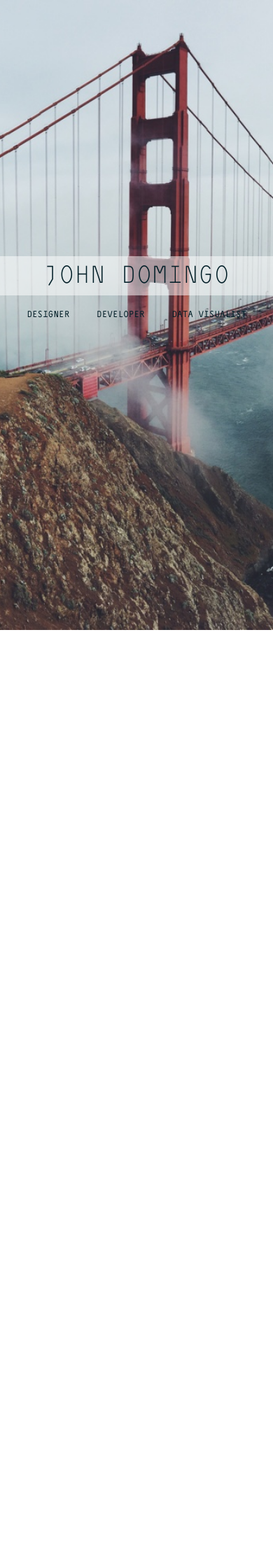
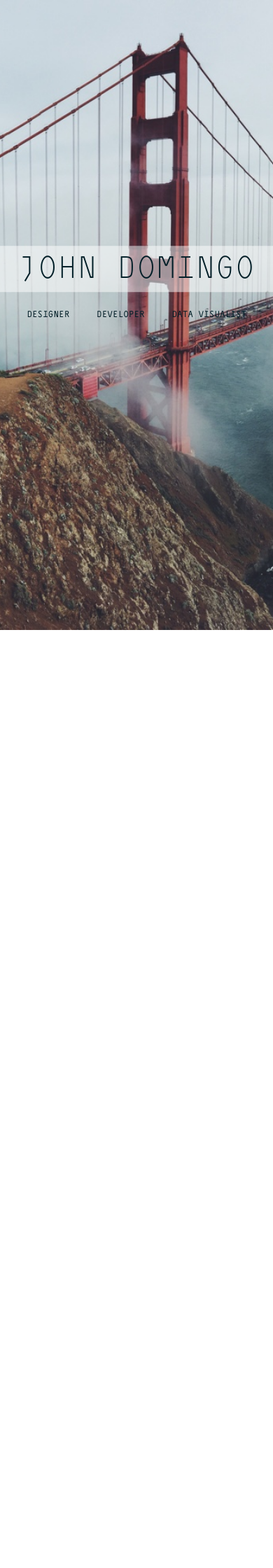
Before and after one commit to jwdomingo/jwdomingo.github.io, a Jekyll site: the page built from index.html, in a window 390 px wide. Shown: the top 2240 px of the page at 70% size. Built offline with Jekyll 4.4.1, drawn with Linux system fonts in a browser that asks for light colours.

Commit message:
Added max-height media queries and added size and transform bourbon mixins

```diff
--- a/_sass/_home.sass
+++ b/_sass/_home.sass
@@ -11,8 +11,7 @@
   .bg-img
     z-index: -1
     position: relative
-    height: 100vh
-    width: 100%
+    +size(100% 100vh)
     background:
       image: url('/assets/img/ggate1719x800.jpg')
       repeat: no-repeat
@@ -21,15 +20,13 @@
 
   .container
     display: block
-    position: fixed
-    left: 50%
-    top: 50%
+    +position(fixed, 50% null null 50%)
     padding: 0px
 
   #main-title.container
     z-index: 0
     width: 100%
-    @include transform(translate(-50%, -150%))
+    +transform(translate(-50%, -150%))
 
     h1
       display: block
@@ -44,20 +41,19 @@
     z-index: 2
     width: 100vw
     margin: 0px auto
-    @include transform(translate(-50%, -50%))
-    @include display(flex)
-    @include flex-direction(row)
-    @include flex-wrap(nowrap)
-    @include align-items(center)
-    @include justify-content(space-around)
+    +transform(translate(-50%, -50%))
+    +display(flex)
+    +flex-direction(row)
+    +align-items(center)
+    +justify-content(space-around)
 
     h6.sub-title
       font-size: .775em
       margin: 0px
       color: $text-color
-      font-weight: 700
+      font-weight: normal
       cursor: pointer
-      @include display(flex)
+      +display(flex)
       white-space: nowrap
 
       input.toggler
@@ -83,19 +79,17 @@
         visibility: hidden
         width: 85%
         margin: 0px
-        position: absolute
-        top: 50%
-        left: 50%
-        @include transform(translate(-50%, 150%))
-        font-size: 0.75em
+        +position(absolute, 50% null null 50%)
+        +transform(translate(-50%, 150%))
+        font-size: 0.85em
         line-height: 1.5
         text-transform: lowercase
         white-space: nowrap
         display: flex
-        @include flex-direction(row)
-        @include flex-wrap(wrap)
-        @include align-items(center)
-        @include justify-content(center)
+        +flex-direction(row)
+        +flex-wrap(wrap)
+        +align-items(center)
+        +justify-content(center)
 
         span
           margin: 0px 4px 8px
@@ -106,7 +100,7 @@
 
   #about-text.container
     z-index: -2
-    @include transform(translate(-50%, 50%))
+    +transform(translate(-50%, 50%))
     width: 95%
 
     p
@@ -115,10 +109,9 @@
 
   .profile-img
     z-index: -2
-    height: 100px
-    width: 100px
+    +size(100px)
     position: fixed
-    @include transform(translate(-50%, -200%))
+    +transform(translate(-50%, -200%))
     background:
       image: url('/assets/img/jd1278x1278.jpg')
       position: top center
@@ -134,18 +127,66 @@
 
 section
   z-index: 3
-  width: 100%
-  height: 100vh
+  +size(100% 100vh)
   padding: 200px 0px
   background-color: white
   position: relative
-  @include transform(translate3d(0,0,0))
+  +transform(translate3d(0,0,0))
 
-//////////////////////
-// CUSTOM BOOTSTRAP //
-//////////////////////
-.col-xs-0
-  visibility: hidden
+///////////////////
+// MEDIA QUERIES //
+///////////////////
+@media only screen and (max-height: 320px)
+  header
+    #main-title.container
+      +transform(translate(-50%, -110%))
+      background-color: red
+
+      h1
+        font-size: 2.5em !important
+
+    #sub-title.container
+      +transform(translate(-50%, -5%))
+
+      h6.sub-title
+        p.tag-list
+          +transform(translate(-50%, 65%))
+
+    #about-text.container
+      +transform(translate(-50%, 40%))
+
+    .profile-img
+      +size(80px)
+      +transform(translate(-50%, -185%))
+
+@media only screen and (max-height: 375px)
+  header
+    #main-title.container
+      +transform(translate(-50%, -110%))
+      background-color: blue !important
+
+      h1
+        font-size: 2.5em !important
+
+    #sub-title.container
+      +transform(translate(-50%, -5%))
+
+      h6.sub-title
+        p.tag-list
+          +transform(translate(-50%, 65%))
+
+    #about-text.container
+      +transform(translate(-50%, 40%))
+
+    .profile-img
+      +size(80px)
+      +transform(translate(-50%, -185%))
+
+@media only screen and (min-width: 321px)
+  header
+    #main-title.container
+      h1
+        font-size: 11.75vw
 
 @media only screen and (min-width: 500px)
   header
@@ -163,9 +204,8 @@
         font-size: 1em
 
     .profile-img
-      height: 150px
-      width: 150px
-      @include transform(translate(-50%, -200%))
+      +size(150px)
+      +transform(translate(-50%, -200%))
 
 @media only screen and (min-width: 768px)
   header
@@ -180,11 +220,8 @@
 
     .fg-img-1
       z-index: 1
-      width: 100%
-      height: 426px
-      position: absolute
-      bottom: 0px
-      left: 0px
+      +size(100% 426px)
+      +position(absolute, null null 0px 0px)
       background:
         image: url('/assets/img/bg/outcrop1719x800.png')
         position: bottom center
```
